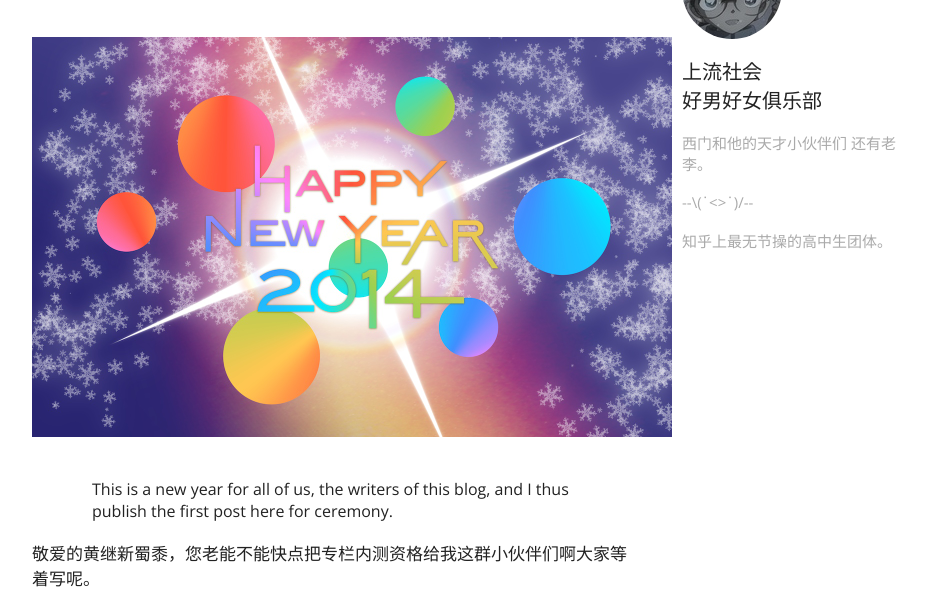
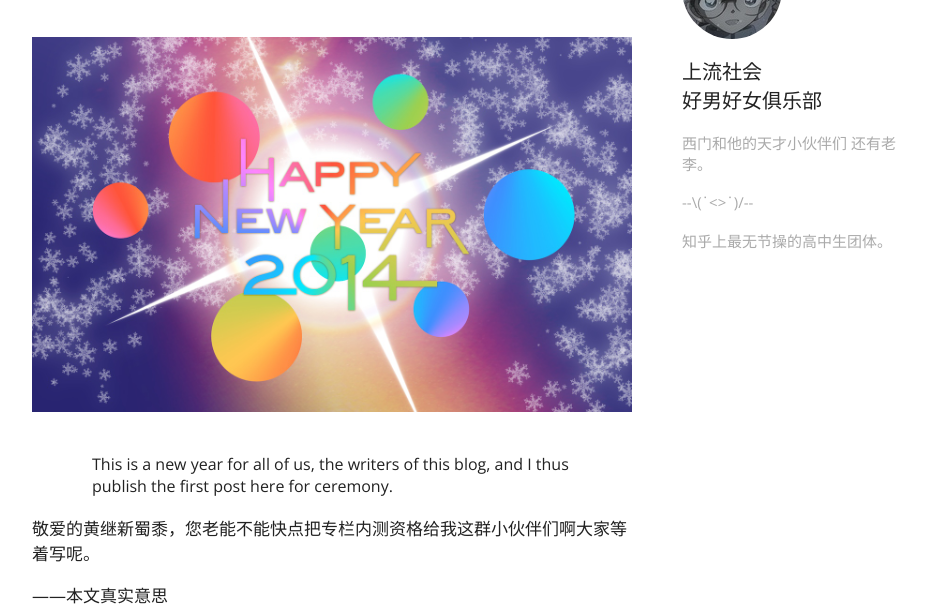
Before and after one commit to SimonMoe/simonmoe.github.io, a plain HTML site: page index.html in a window 1280 px wide. Shown: the part 181-791 px from the top of the page, without its empty margins (308-1234 px from the left). Drawn offline with nearby package versions, Linux system fonts and the light colour scheme; no server answers; a script that the page names is missing; a web font is replaced by a local one.

Commit message:
image max width 640px → 600px

```diff
--- a/css/theme_desktop.css
+++ b/css/theme_desktop.css
@@ -74,7 +74,7 @@ Copyright info:
 	}
 
 	.post-text > img {
-		max-width: 640px;
+		max-width: 600px;
 	}
 
 	nav.prevandnext {
```
